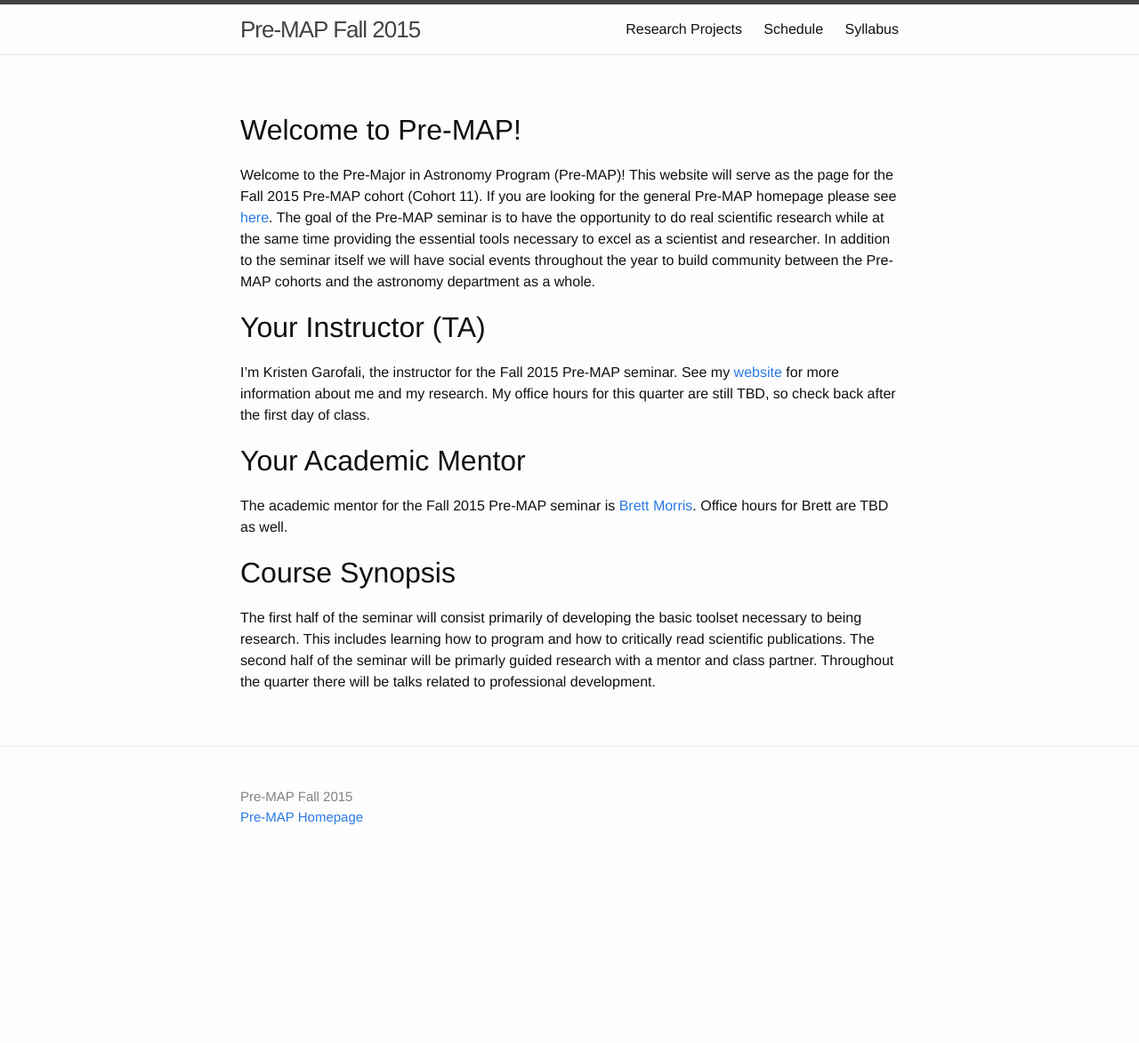
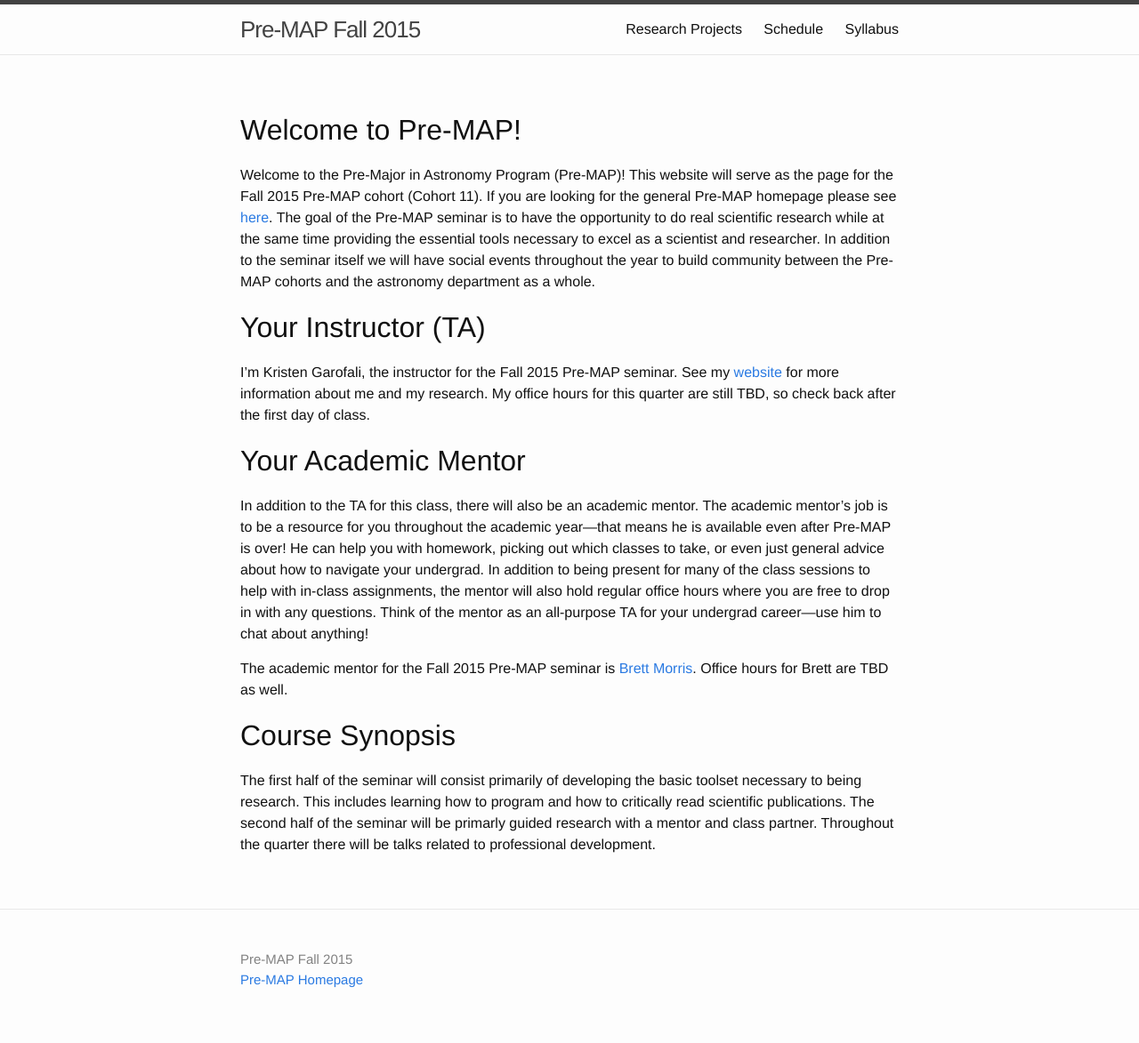
Before and after one commit to kgarofali/Pre-MAP, a Jekyll site: the page built from index.md, in a window 1280 px wide. Shown: the whole page at 89% size. Built offline with Jekyll 4.4.1, drawn with Linux system fonts in a browser that asks for light colours; before the commit the page ends 990 px from its top, so only the background shows below that.

Commit message:
added academic blurb

```diff
--- a/index.md
+++ b/index.md
@@ -10,6 +10,8 @@ Welcome to the Pre-Major in Astronomy Program (Pre-MAP)! This website will serve
 I'm Kristen Garofali, the instructor for the Fall 2015 Pre-MAP seminar. See my [website](http://kgarofali.github.io) for more information about me and my research. My office hours for this quarter are still TBD, so check back after the first day of class.
 
 ## Your Academic Mentor
+In addition to the TA for this class, there will also be an academic mentor. The academic mentor's job is to be a resource for you throughout the academic year—that means he is available even after Pre-MAP is over! He can help you with homework, picking out which classes to take, or even just general advice about how to navigate your undergrad. In addition to being present for many of the class sessions to help with in-class assignments, the mentor will also hold regular office hours where you are free to drop in with any questions. Think of the mentor as an all-purpose TA for your undergrad career—use him to chat about anything!
+
 The academic mentor for the Fall 2015 Pre-MAP seminar is [Brett Morris](http://staff.washington.edu/bmmorris/). Office hours for Brett are TBD as well.
 
 ##Course Synopsis
```
Also changed, not shown: 1 other file.
